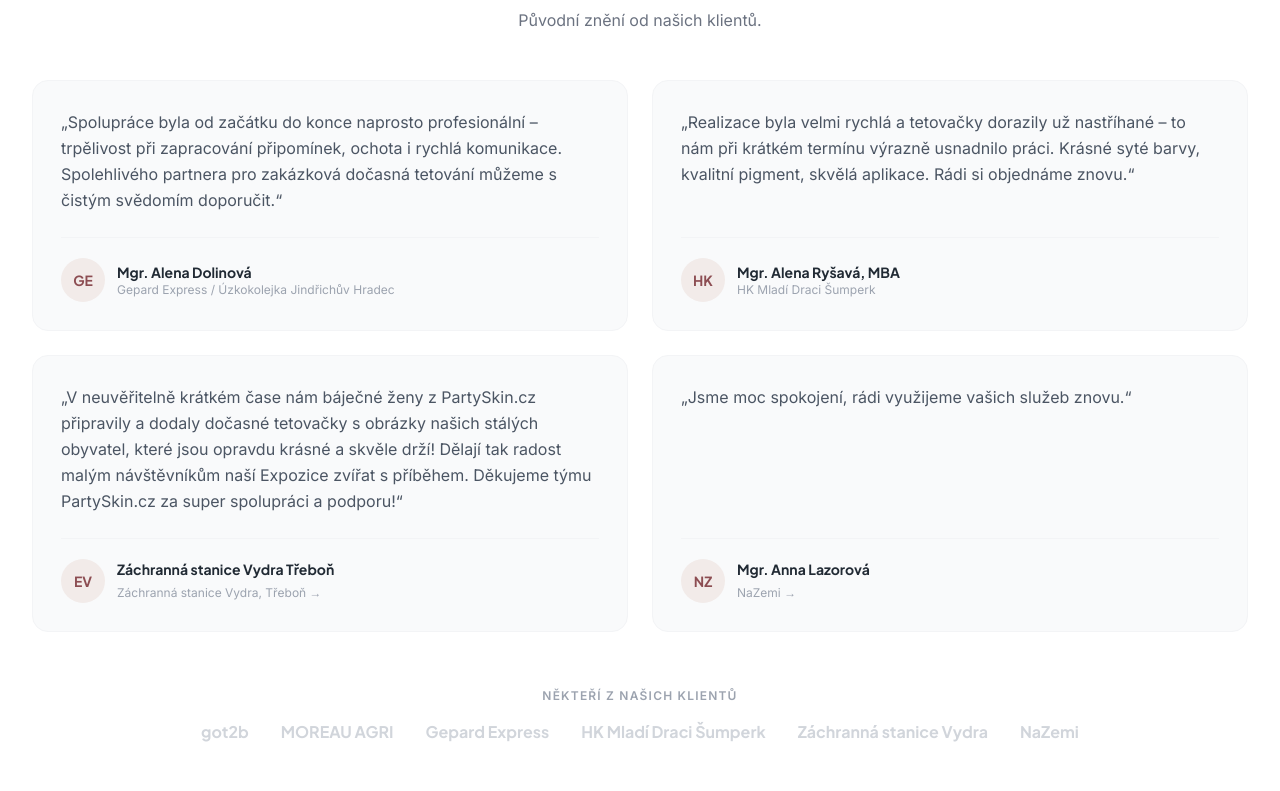
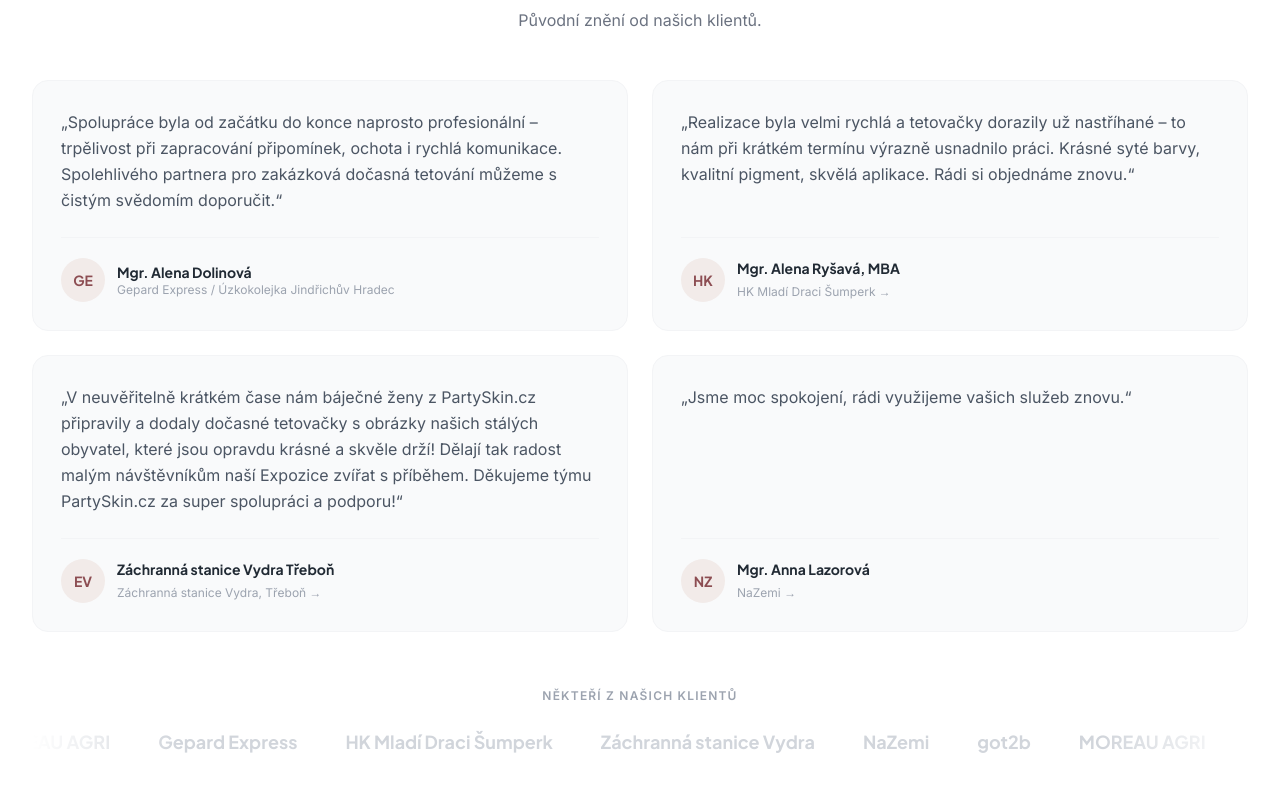
Before and after one commit to partyskincz-code/B2BWEB, a Next.js app: page /reference in a window 1280 px wide. Shown: the part 1717-2508 px from the top of the page. Built offline with nearby package versions, Linux system fonts and the light colour scheme.

Commit message:
Update Content.tsx

```diff
--- a/app/reference/Content.tsx
+++ b/app/reference/Content.tsx
@@ -48,7 +48,7 @@ export default function ReferencePage() {
       author: "Mgr. Alena Ryšavá, MBA",
       org: "HK Mladí Draci Šumperk",
       orgFull: "HK Mladí Draci Šumperk",
-      website: "",
+      website: "https://www.hkmdsumperk.cz",
       initials: "HK",
     },
     {
@@ -73,7 +73,7 @@ export default function ReferencePage() {
     { name: "got2b", url: "" },
     { name: "MOREAU AGRI", url: "https://www.moreauagri.cz" },
     { name: "Gepard Express", url: "" },
-    { name: "HK Mladí Draci Šumperk", url: "" },
+    { name: "HK Mladí Draci Šumperk", url: "https://www.hkmdsumperk.cz" },
     { name: "Záchranná stanice Vydra", url: "https://www.ekocentrumvydra.cz" },
     { name: "NaZemi", url: "https://nazemi.cz" },
   ];
@@ -189,15 +189,26 @@ export default function ReferencePage() {
           <div className="grid grid-cols-1 sm:grid-cols-2 lg:grid-cols-3 gap-6">
             {photos.map((photo, i) => (
               <FadeUp key={photo.src} delay={i * 0.07}>
-                <div className="group bg-white rounded-2xl overflow-hidden border border-gray-100 card-hover">
+                <motion.div
+                  whileHover={{ y: -8 }}
+                  transition={{ type: "spring", stiffness: 260, damping: 22 }}
+                  className="group bg-white rounded-2xl overflow-hidden border border-gray-100 shadow-sm hover:shadow-xl transition-shadow duration-300 h-full"
+                >
                   <div className="relative aspect-[4/3] overflow-hidden">
+                    <motion.div
+                      className="absolute inset-0"
+                      whileHover={{ scale: 1.12 }}
+                      transition={{ duration: 0.7, ease: [0.22, 1, 0.36, 1] }}
+                    >
                       <Image
                         src={photo.src}
                         alt={photo.title}
                         fill
-                      className="object-cover transition-transform duration-500 group-hover:scale-105"
+                        className="object-cover"
                         sizes="(max-width: 640px) 100vw, (max-width: 1024px) 50vw, 33vw"
                       />
+                    </motion.div>
+                    <div className="absolute inset-0 bg-gradient-to-t from-brand-secondary/40 via-transparent to-transparent opacity-0 group-hover:opacity-100 transition-opacity duration-500" />
                   </div>
                   <div className="p-5">
                     <h3 className="font-display font-bold text-brand-secondary text-base mb-2">
@@ -205,7 +216,7 @@ export default function ReferencePage() {
                     </h3>
                     <p className="text-gray-500 text-sm leading-relaxed">{photo.desc}</p>
                   </div>
-                </div>
+                </motion.div>
               </FadeUp>
             ))}
           </div>
@@ -238,7 +249,11 @@ export default function ReferencePage() {
           <div className="grid grid-cols-1 md:grid-cols-2 gap-6 mb-14">
             {reference.map((r, i) => (
               <FadeUp key={r.org} delay={i * 0.06}>
-                <figure className="h-full flex flex-col bg-gray-50 border border-gray-100 rounded-2xl p-7">
+                <motion.figure
+                  whileHover={{ y: -6 }}
+                  transition={{ type: "spring", stiffness: 260, damping: 22 }}
+                  className="h-full flex flex-col bg-gray-50 border border-gray-100 rounded-2xl p-7 hover:border-brand-primary/30 hover:shadow-lg transition-[border-color,box-shadow] duration-300"
+                >
                   <blockquote className="text-gray-600 leading-relaxed mb-6 flex-1">&bdquo;{r.text}&ldquo;</blockquote>
                   <figcaption className="flex items-center gap-3 pt-5 border-t border-gray-100">
                     <div className="w-11 h-11 rounded-full bg-brand-light flex items-center justify-center flex-shrink-0">
@@ -260,7 +275,7 @@ export default function ReferencePage() {
                       )}
                     </div>
                   </figcaption>
-                </figure>
+                </motion.figure>
               </FadeUp>
             ))}
           </div>
@@ -269,24 +284,30 @@ export default function ReferencePage() {
             <p className="text-xs font-semibold uppercase tracking-widest text-gray-400 mb-4 text-center">
               {lang === "en" ? "Some of our clients" : lang === "sk" ? "Niektorí z našich klientov" : "Někteří z našich klientů"}
             </p>
-            <div className="flex flex-wrap items-center justify-center gap-x-8 gap-y-3">
-              {klienti.map((k) =>
+            <div className="relative overflow-hidden py-2 [mask-image:linear-gradient(to_right,transparent,black_12%,black_88%,transparent)]">
+              <motion.div
+                className="flex items-center gap-x-12 whitespace-nowrap"
+                animate={{ x: ["0%", "-50%"] }}
+                transition={{ duration: 26, ease: "linear", repeat: Infinity }}
+              >
+                {[...klienti, ...klienti].map((k, i) =>
                   k.url ? (
                     <a
-                    key={k.name}
+                      key={`${k.name}-${i}`}
                       href={k.url}
                       target="_blank"
                       rel="noopener noreferrer"
-                    className="font-display font-bold text-gray-300 hover:text-brand-primary transition-colors"
+                      className="font-display font-bold text-lg text-gray-300 hover:text-brand-primary transition-colors flex-shrink-0"
                     >
                       {k.name}
                     </a>
                   ) : (
-                  <span key={k.name} className="font-display font-bold text-gray-300">
+                    <span key={`${k.name}-${i}`} className="font-display font-bold text-lg text-gray-300 flex-shrink-0">
                       {k.name}
                     </span>
                   )
                 )}
+              </motion.div>
             </div>
           </FadeUp>
         </div>
```
Lines whose indentation alone changed are shown as unchanged.
